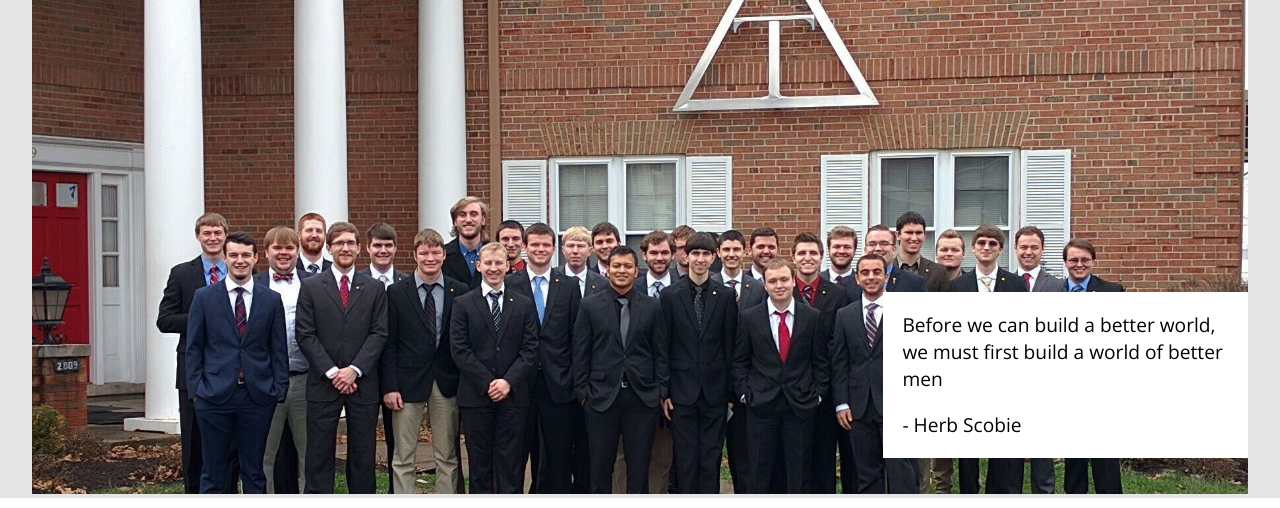
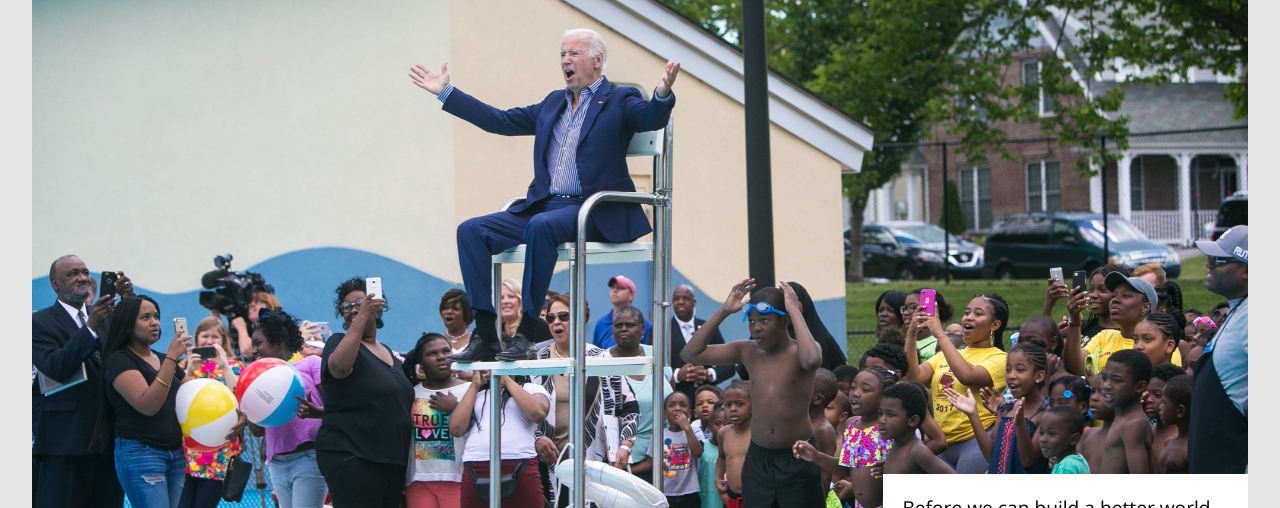
Before and after one commit to Theauxm/theauxm.github.io, a plain HTML site: page index.html in a window 1280 px wide. Shown: the part 66-574 px from the top of the page. Drawn offline with nearby package versions, Linux system fonts and the light colour scheme.

Commit message:
changed main photo

```diff
--- a/index.html
+++ b/index.html
@@ -172,7 +172,7 @@
       </div>
       <div class="triangle_photo">
         <div class="main_image">
-          <img src="images/triangle_photo.jpg" alt="">
+          <img src="images/biden.jpeg" alt="">
           <div class="text_block">
             <p>Before we can build a better world, we must first build a world of better men</p>
             <p>- Herb Scobie</p>
```
Also changed, not shown: images/biden.jpeg (added).
